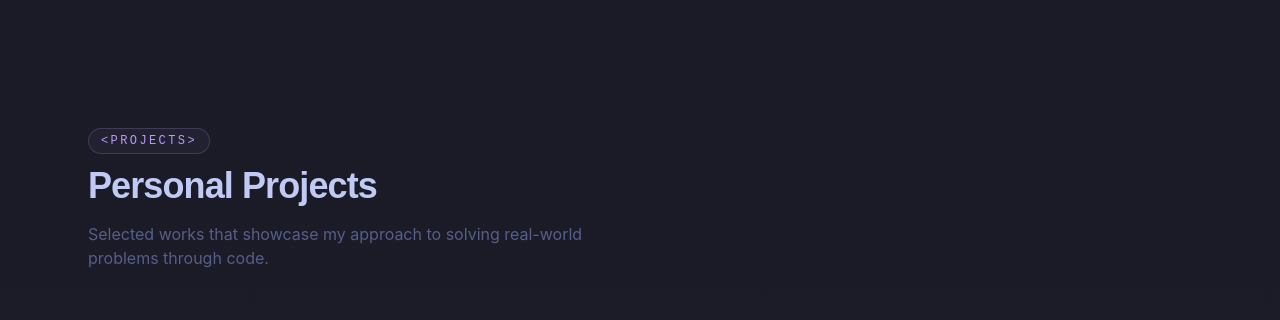
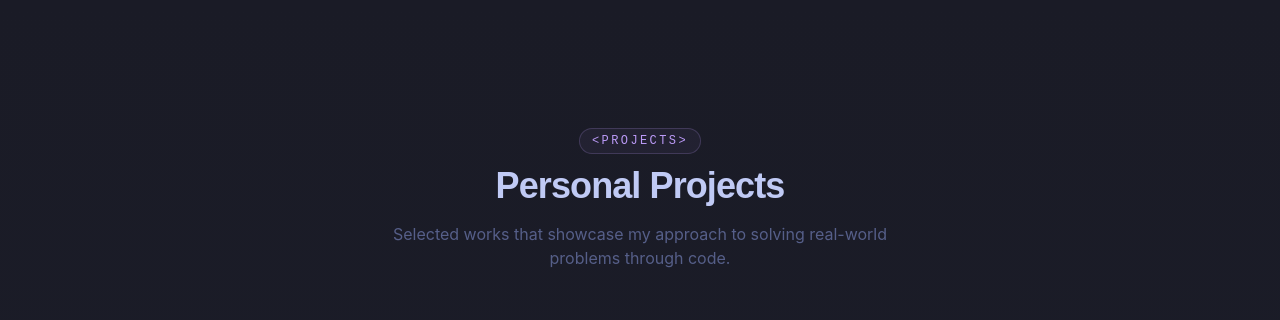
Before and after one commit to Giovani-O/dev-portfolio, a React (Vite) app: page / in a window 1280 px wide. Shown: the part 1660-1980 px from the top of the page. Built offline with nearby package versions, Linux system fonts and the light colour scheme.

Commit message:
fix: center project header

```diff
--- a/src/components/projects.tsx
+++ b/src/components/projects.tsx
@@ -41,14 +41,14 @@ export function Projects() {
       <div className="absolute inset-0 bg-gradient-to-b from-transparent via-tn-surface/20 to-transparent pointer-events-none" />
 
       <div className="relative max-w-6xl mx-auto px-6">
-        <div className="scroll-reveal mb-16">
+        <div className="scroll-reveal mb-16 text-center">
           <span className="inline-block text-xs font-mono text-tn-purple uppercase tracking-[0.2em] mb-3 px-3 py-1 rounded-full border border-tn-purple/20 bg-tn-purple/5">
             &lt;{t('projects.label')}&gt;
           </span>
-          <h2 className="font-display text-3xl md:text-4xl font-bold tracking-tight mb-4 text-left">
+          <h2 className="font-display text-3xl md:text-4xl font-bold tracking-tight mb-4 text-center">
             {t('projects.title')}
           </h2>
-          <p className="text-tn-textMuted max-w-lg text-left">
+          <p className="text-tn-textMuted max-w-lg text-center mx-auto">
             {t('projects.subtitle')}
           </p>
         </div>
```
